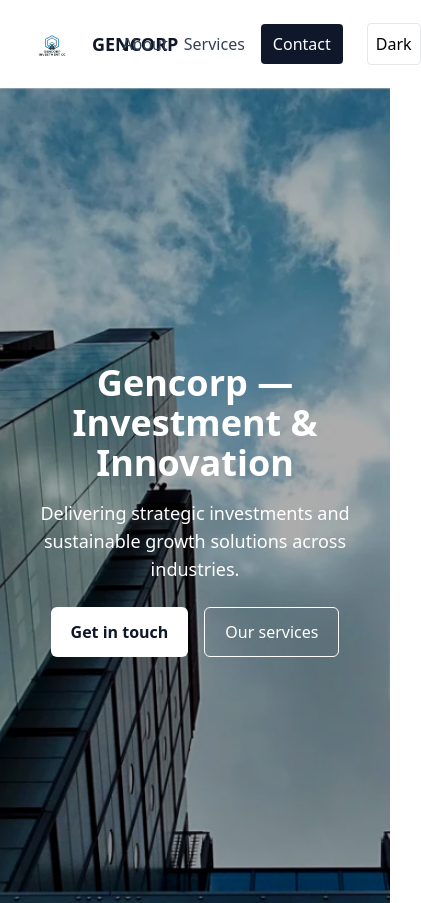
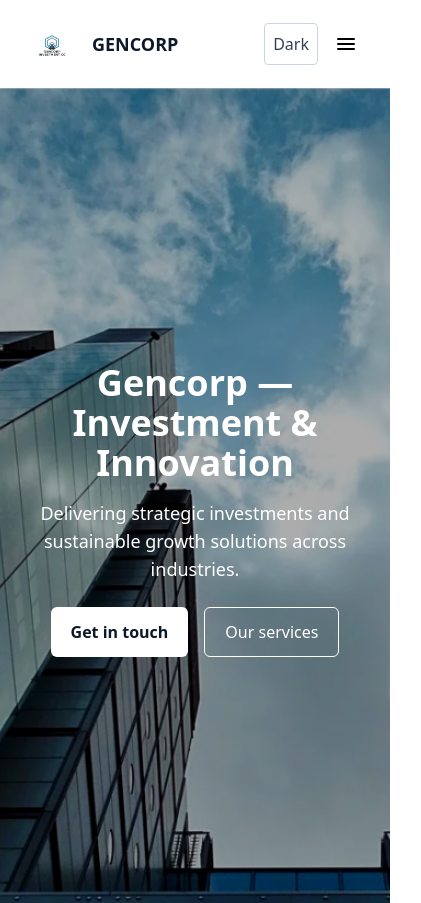
Before and after one commit to manameisrobert11/GenCorp-Frontend, a React (Vite) app: page / in a window 390 px wide. Shown: the top 903 px of the page, 421 px wide, since content can reach past the window. Built offline with nearby package versions, Linux system fonts and the light colour scheme.

Commit message:
Update Navbar.jsx

```diff
--- a/src/components/Navbar.jsx
+++ b/src/components/Navbar.jsx
@@ -1,22 +1,124 @@
-import React from 'react'
-import logo from '../assets/logo.png'
-export default function Navbar({ onContactClick, dark, setDark }){
+import React, { useState } from "react";
+import logo from "../assets/logo.png";
+
+export default function Navbar({ onContactClick, dark, setDark }) {
+  const [open, setOpen] = useState(false);
+
   return (
     <header className="sticky top-0 z-50 bg-white/90 dark:bg-slate-800/90 backdrop-blur-sm">
-      <div className="max-w-6xl mx-auto px-6 py-4 flex items-center justify-between">
-        <div className="flex items-center gap-3">
-          <img src={logo} alt="logo" className="h-14" />
-          <span className="font-bold text-lg text-slate-900 dark:text-slate-100">GENCORP</span>
+      <div className="max-w-6xl mx-auto px-6 py-4">
+        <div className="flex items-center justify-between">
+          {/* Brand */}
+          <div className="flex items-center gap-3">
+            <img src={logo} alt="logo" className="h-14 w-auto" />
+            <span className="font-bold text-lg text-slate-900 dark:text-slate-100">
+              GENCORP
+            </span>
+          </div>
+
+          {/* Desktop nav */}
+          <nav className="hidden md:flex items-center gap-4">
+            <a
+              href="#about"
+              className="text-slate-700 dark:text-slate-200 hover:text-slate-900 dark:hover:text-white"
+            >
+              About
+            </a>
+            <a
+              href="#services"
+              className="text-slate-700 dark:text-slate-200 hover:text-slate-900 dark:hover:text-white"
+            >
+              Services
+            </a>
+            <button
+              onClick={onContactClick}
+              className="bg-slate-900 text-white px-3 py-2 rounded hover:bg-slate-800"
+            >
+              Contact
+            </button>
+            <button
+              onClick={() => setDark(!dark)}
+              className="ml-2 p-2 rounded border border-slate-300 dark:border-slate-700 text-slate-700 dark:text-slate-200 hover:bg-slate-50 dark:hover:bg-slate-700/50"
+            >
+              {dark ? "Light" : "Dark"}
+            </button>
+          </nav>
+
+          {/* Mobile toggles */}
+          <div className="md:hidden flex items-center gap-2">
+            <button
+              onClick={() => setDark(!dark)}
+              className="p-2 rounded border border-slate-300 dark:border-slate-700 text-slate-700 dark:text-slate-200 hover:bg-slate-50 dark:hover:bg-slate-700/50"
+              aria-label="Toggle theme"
+            >
+              {dark ? "Light" : "Dark"}
+            </button>
+            <button
+              onClick={() => setOpen((v) => !v)}
+              aria-expanded={open}
+              aria-controls="mobile-menu"
+              aria-label="Toggle menu"
+              className="p-2 rounded hover:bg-slate-100 dark:hover:bg-slate-700/50"
+            >
+              {/* icon */}
+              <svg
+                className={`h-6 w-6 transition ${open ? "rotate-90" : ""}`}
+                viewBox="0 0 24 24"
+                fill="none"
+                stroke="currentColor"
+              >
+                {open ? (
+                  <path
+                    strokeLinecap="round"
+                    strokeWidth="2"
+                    d="M6 18L18 6M6 6l12 12"
+                  />
+                ) : (
+                  <path
+                    strokeLinecap="round"
+                    strokeWidth="2"
+                    d="M4 7h16M4 12h16M4 17h16"
+                  />
+                )}
+              </svg>
+            </button>
+          </div>
         </div>
-        <nav className="flex items-center gap-4">
-          <a href="#about" className="text-slate-700 dark:text-slate-200">About</a>
-          <a href="#services" className="text-slate-700 dark:text-slate-200">Services</a>
-          <button onClick={onContactClick} className="bg-slate-900 text-white px-3 py-2 rounded">Contact</button>
-          <button onClick={()=>setDark(!dark)} className="ml-2 p-2 rounded border dark:border-slate-700">
-            {dark ? 'Light' : 'Dark'}
-          </button>
-        </nav>
+
+        {/* Mobile menu (collapsible) */}
+        <div
+          id="mobile-menu"
+          className={`md:hidden overflow-hidden transition-[max-height,opacity] duration-300 ${
+            open ? "max-h-96 opacity-100" : "max-h-0 opacity-0"
+          }`}
+        >
+          <nav className="pt-3 space-y-1">
+            <a
+              href="#about"
+              onClick={() => setOpen(false)}
+              className="block rounded-lg px-3 py-2 text-slate-700 dark:text-slate-200 hover:bg-slate-100 dark:hover:bg-slate-700/50"
+            >
+              About
+            </a>
+            <a
+              href="#services"
+              onClick={() => setOpen(false)}
+              className="block rounded-lg px-3 py-2 text-slate-700 dark:text-slate-200 hover:bg-slate-100 dark:hover:bg-slate-700/50"
+            >
+              Services
+            </a>
+            <button
+              onClick={() => {
+                setOpen(false);
+                onContactClick?.();
+              }}
+              className="w-full text-left rounded-lg px-3 py-2 bg-slate-900 text-white hover:bg-slate-800"
+            >
+              Contact
+            </button>
+          </nav>
+        </div>
       </div>
     </header>
-)
+  );
 }
```
